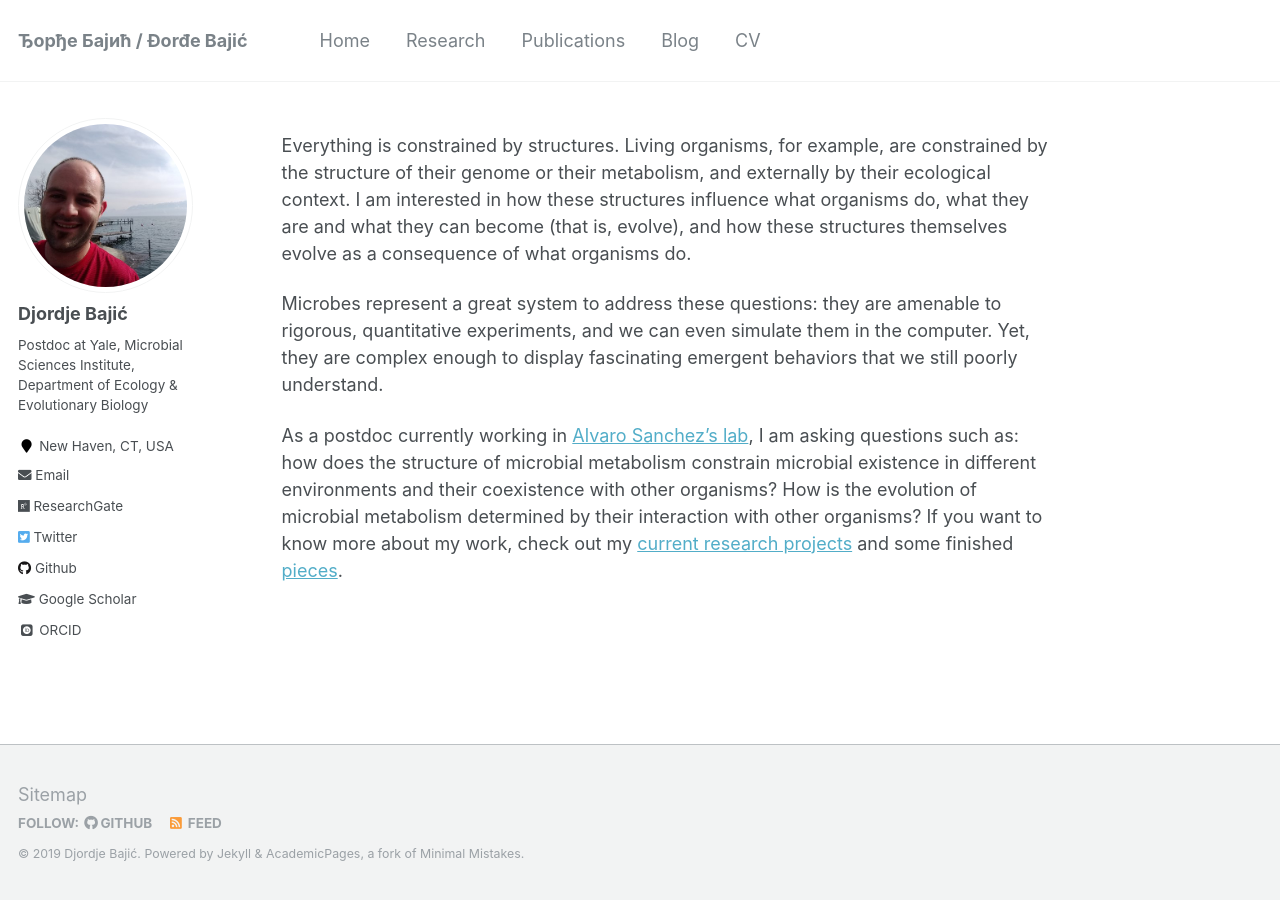
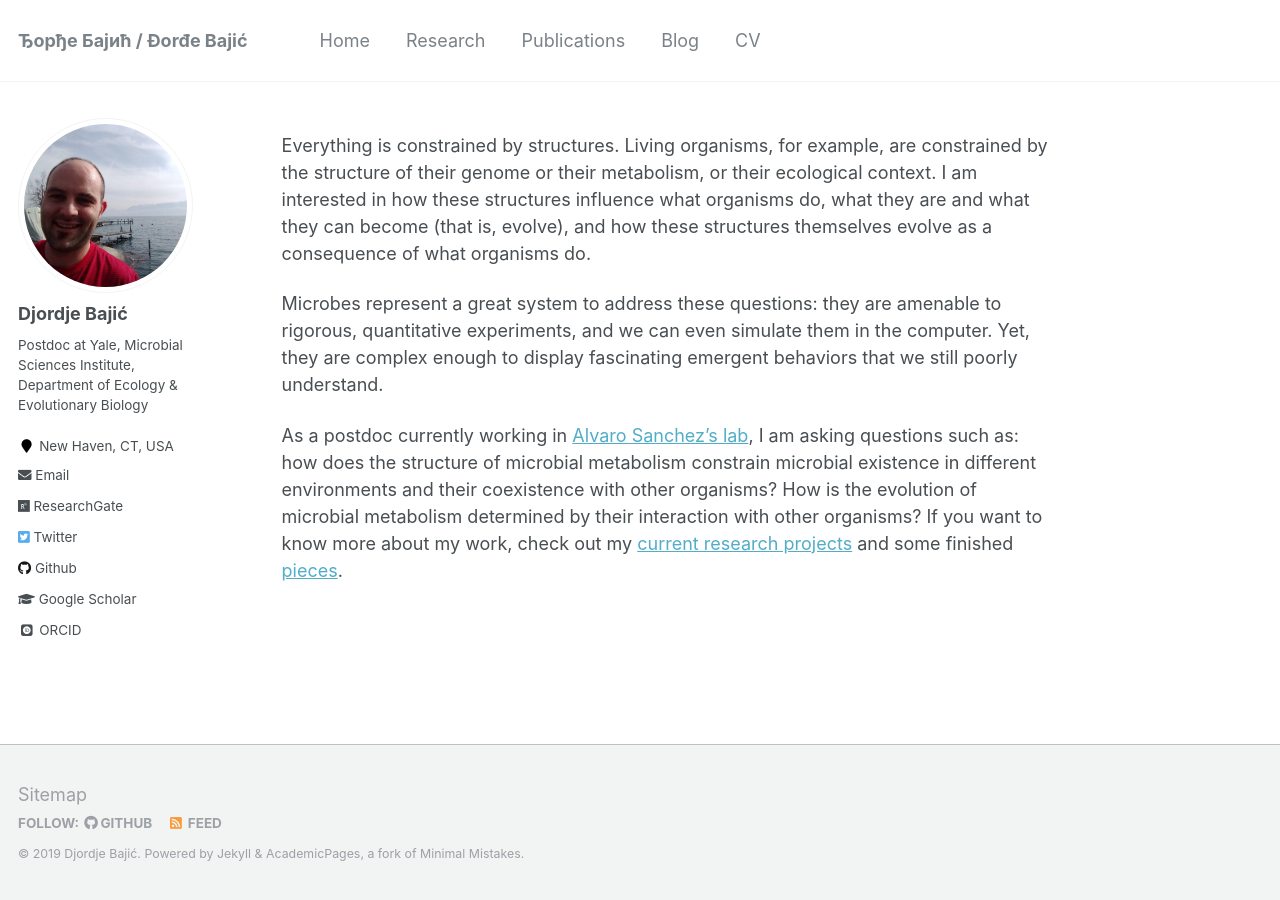
Before and after one commit to djbajic/djbajic.github.io, a Jekyll site: the page built from _pages/about.md, in a window 1280 px wide. Built offline with Jekyll 4.4.1, drawn with Linux system fonts in a browser that asks for light colours; some web fonts are replaced.

Commit message:
some little changes in about.md

```diff
--- a/_pages/about.md
+++ b/_pages/about.md
@@ -8,7 +8,7 @@ redirect_from:
 ---
 
 
-Everything is constrained by structures. Living organisms, for example, are constrained by the structure of their genome or their metabolism, and externally by their ecological context. I am interested in how these structures influence what organisms do, what they are and what they can become (that is, evolve), and how these structures themselves evolve as a consequence of what organisms do.
+Everything is constrained by structures. Living organisms, for example, are constrained by the structure of their genome or their metabolism, or their ecological context. I am interested in how these structures influence what organisms do, what they are and what they can become (that is, evolve), and how these structures themselves evolve as a consequence of what organisms do.
 
 Microbes represent a great system to address these questions: they are amenable to rigorous, quantitative experiments, and we can even simulate them in the computer. Yet, they are complex enough to display fascinating emergent behaviors that we still poorly understand.
 
```
